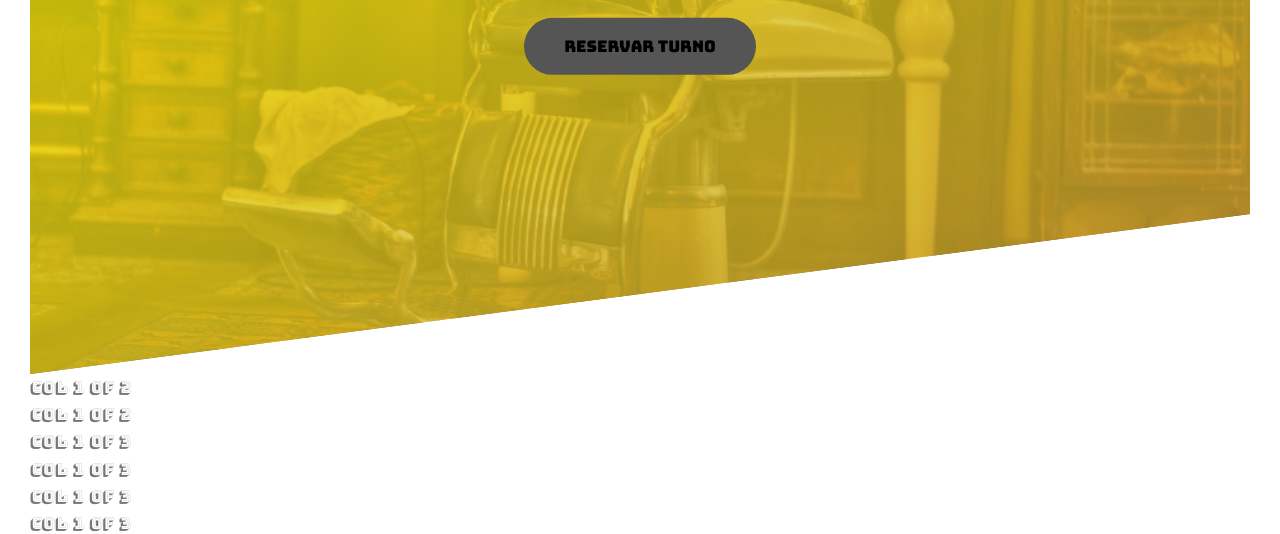
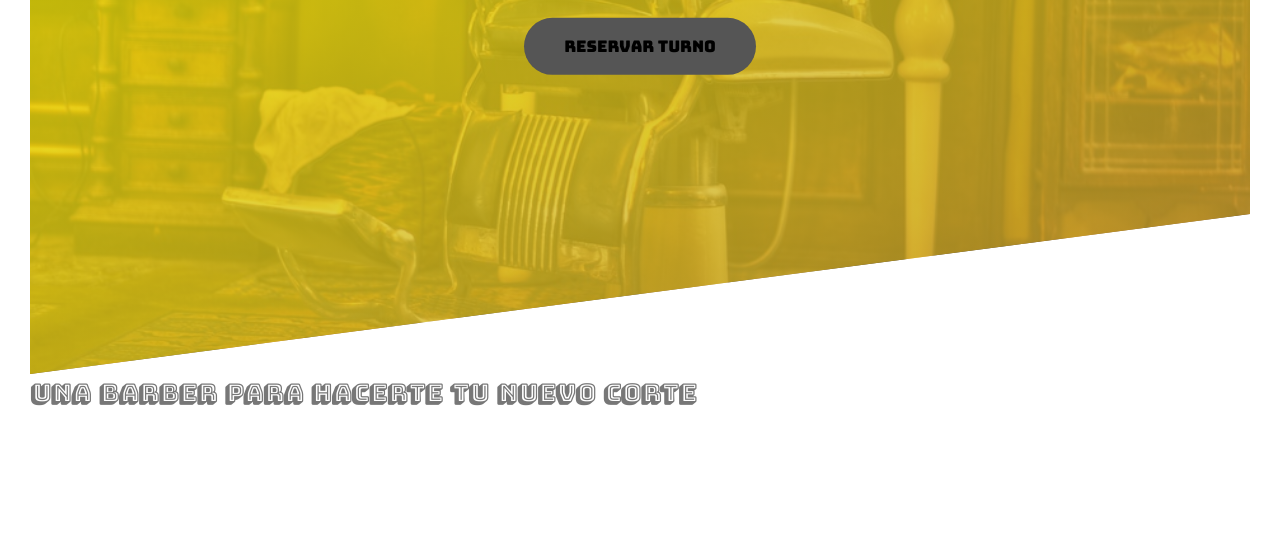
Before and after one commit to Mana016/the_barbers-repo, a website: page index.html in a window 1280 px wide. Shown: the part 416-950 px from the top of the page. After the commit the page ends 861 px from the top, so only its background shows below. Drawn offline with Linux system fonts and the light colour scheme.

Commit message:
agregamos cosas

```diff
--- a/index.html
+++ b/index.html
@@ -28,7 +28,7 @@
         <a href="#" class="btn btn--black btn--animated">Reservar Turno</a>
       </div>
     </header>
-
+    <!--
     <section class="grid-test">
       <div class="row">
         <div class="col-1-of-2">Col 1 of 2</div>
@@ -59,5 +59,11 @@
         <div class="col-3-of-4">Col 3 of 4</div>
       </div>
     </section>
+    -->
   </body>
 </html>
+<main>
+  <section class="section-about">
+    <h2 class="heading-secondary">Una barber para hacerte tu nuevo corte</h2>
+  </section>
+</main>
--- a/sass/base/_typography.scss
+++ b/sass/base/_typography.scss
@@ -1,10 +1,9 @@
 body {
-  font-family: "Bungee Shade", cursive;
+  font-family: "Bungee Shade", sans-serif;
   font-weight: 400;
   /*font-size: 16px;*/
   line-height: 1.7;
   color: $color-grey-dark;
-  padding: 3rem;
 }
 
 .heading-primary {
@@ -31,3 +30,14 @@ body {
     animation: moveInRight 1s ease-out;
   }
 }
+
+.heading-secondary {
+  font-size: 3.5rem;
+  text-transform: uppercase;
+  font-weight: 700;
+  background-image: linear-gradient(
+    to right,
+    $color-primary-light,
+    $color-primary-dark
+  );
+}
--- a/sass/layout/_grid.scss
+++ b/sass/layout/_grid.scss
@@ -7,8 +7,9 @@
     margin-bottom: $gutter-vertical;
   }
 
-  .col-1-of-2 {
-    width: calc((100% - #{$gutter-horizontal}) / 2);
+  @include clearfix;
+
+  [class^="col-"] {
     background-color: orangered;
     float: left;
 
@@ -16,4 +17,26 @@
       margin-right: $gutter-horizontal;
     }
   }
+
+  .col-1-of-2 {
+    width: calc((100% - #{$gutter-horizontal}) / 2);
+  }
+  .col-1-of-3 {
+    width: calc((100% - 2 * #{$gutter-horizontal}) / 3);
+  }
+  .col-2-of-3 {
+    width: calc(
+      2 * ((100% - 2 * #{$gutter-horizontal}) / 3) + #{$gutter-horizontal}
+    );
+  }
+
+  .col-1-of-4 {
+    width: calc((100% - 3 * #{$gutter-horizontal}) / 4);
+  }
+
+  .col-2-of-4 {
+    width: calc(
+      2 * ((100% - 3 * #{$gutter-horizontal}) / 4) + #{$gutter-horizontal}
+    );
+  }
 }
--- a/sass/pages/_home.scss
+++ b/sass/pages/_home.scss
@@ -0,0 +1,5 @@
+.section-about {
+  background-color: $color-grey-dark;
+  padding: 25rem 0;
+  margin-top: -20vh;
+}
```
Also changed, not shown: sass/abstracts/_mixins.scss (+7 -0 lines), css/style.css.
